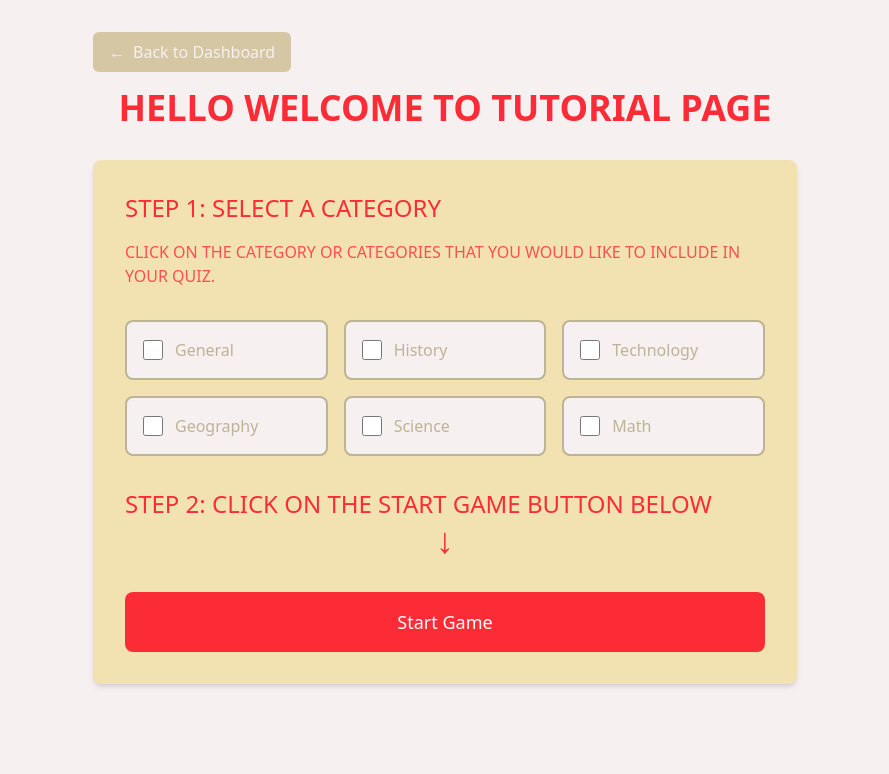
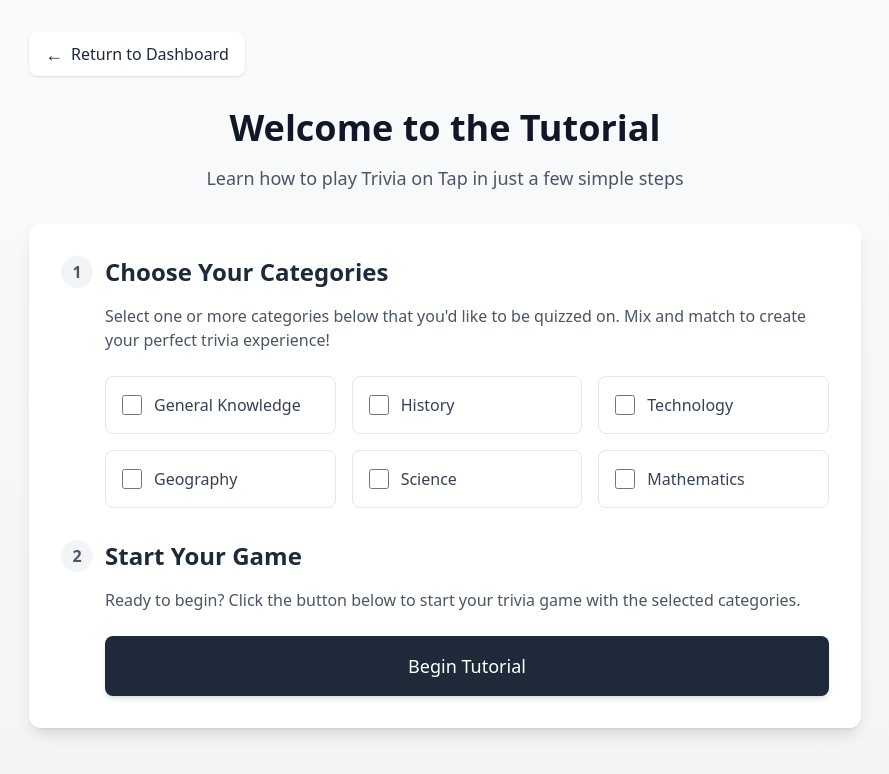
Before and after one commit to rafaelmarcoo/trivia-on-tap, a Next.js app: page /dashboard/tutorial in a window 1280 px wide. Shown: the top 774 px of the page, without its empty margins (195-1084 px from the left). Built offline with nearby package versions, Linux system fonts and the light colour scheme.

Commit message:
Improved Tutorial

```diff
--- a/postcss.config.mjs
+++ b/postcss.config.mjs
@@ -2,5 +2,4 @@ const config = {
   plugins: {
     "@tailwindcss/postcss": {},
   },
-};
-export default config;
+};export default config;
--- a/src/app/dashboard/tutorial/components/Categories.js
+++ b/src/app/dashboard/tutorial/components/Categories.js
@@ -1,33 +1,35 @@
 "use client";
 
 const categories = [
-  { id: "general", name: "General" },
+  { id: "general", name: "General Knowledge" },
   { id: "history", name: "History" },
   { id: "technology", name: "Technology" },
   { id: "geography", name: "Geography" },
   { id: "science", name: "Science" },
-  { id: "math", name: "Math" },
+  { id: "math", name: "Mathematics" },
 ];
 
 export default function CategoryChecklist() {
   return (
-    <div className="grid grid-cols-1 md:grid-cols-2 lg:grid-cols-3 gap-4 mb-8">
+    <div className="grid grid-cols-1 md:grid-cols-2 lg:grid-cols-3 gap-4">
       {categories.map((category) => (
         <div
           key={category.id}
-          className="flex items-center p-4 rounded-lg bg-[var(--color-primary)] border-[var(--color-fourth)] border-2"
+          className="flex items-center p-4 rounded-lg bg-white border border-gray-200 hover:border-blue-400 hover:shadow-md transition-all group"
         >
+          <div className="flex items-center flex-1">
             <input
               type="checkbox"
               id={category.id}
-            className="w-5 h-5 mr-3 cursor-pointer accent-[var(--color-tertiary)]"
+              className="w-5 h-5 mr-3 cursor-pointer accent-blue-600 rounded"
             />
             <label
               htmlFor={category.id}
-            className="text-[var(--color-fourth)] cursor-pointer"
+              className="text-gray-700 font-medium cursor-pointer group-hover:text-gray-900"
             >
               {category.name}
             </label>
+          </div>
         </div>
       ))}
     </div>
--- a/src/app/dashboard/tutorial/components/Maths.js
+++ b/src/app/dashboard/tutorial/components/Maths.js
@@ -1,11 +1,9 @@
 "use client";
 
-import { useRouter } from "next/navigation";
 import { useState } from "react";
 
-export default function Maths() {
+export default function Maths({ onComplete }) {
   const [answer, setAnswer] = useState("");
-  const router  = useRouter();
 
   const handleChange = (e) => {
     setAnswer(e.target.value);
@@ -17,60 +15,74 @@ export default function Maths() {
   };
 
   return (
-    <div className="space-y-4">
+    <div className="space-y-8">
+      <section>
+        <div className="flex items-center gap-3 mb-4">
+          <span className="flex items-center justify-center w-8 h-8 rounded-full bg-gray-100 text-gray-600 font-semibold">1</span>
+          <h2 className="text-2xl font-semibold text-gray-800">Sample Question</h2>
+        </div>
+        <p className="text-gray-600 mb-6 pl-11">
+          The question will be displayed here during the actual quiz.
+          Enter your numerical answer in the field below.
+        </p>
 
-      <h2 className="text-xl text-red-500">
-        MATHS QUESTION WILL BE DISPLAYED HERE
-      </h2>
-      <h3 className="text-xl mb-4 font-semibold text-red-500 text-center">
-        ENTER YOUR ANSWER BELOW
-        <p className="text-4xl text-center mb-8 text-red-500">↓</p>
-      </h3>
-
+        <div className="pl-11 space-y-4">
+          <div className="space-y-2">
+            <label htmlFor="answer" className="block text-sm font-medium text-gray-700">
+              Your Answer
+            </label>
             <input
+              id="answer"
               type="text"
               value={answer}
               onChange={handleChange}
-        className="w-full p-4 rounded-lg border-2 bg-[var(--color-primary)] border-[var(--color-fourth)]"
-        placeholder="Enter your answer (numbers only)"
+              className="w-full p-4 rounded-lg border border-gray-200 bg-white focus:border-gray-400 focus:ring-1 focus:ring-gray-400 transition-colors"
+              placeholder="Enter your numerical answer"
             />
+          </div>
 
           <button
             onClick={handleSubmit}
             disabled={answer.trim() === ""}
-        className={`w-full py-3 px-6 rounded-lg font-semibold transition-colors ${
+            className={`w-full py-3 px-6 rounded-lg font-medium transition-colors ${
               answer.trim() !== ""
-            ? "bg-[var(--color-tertiary)] text-[var(--color-primary)] hover:bg-opacity-90"
-            : "bg-[var(--color-tertiary)] text-[var(--color-primary)] opacity-50 cursor-not-allowed"
+                ? "bg-gray-800 text-white hover:bg-gray-700"
+                : "bg-gray-200 text-gray-500 cursor-not-allowed"
             }`}
           >
             Submit Answer
           </button>
+        </div>
+      </section>
 
-      {/* Example result display sections */}
-      <div className="flex flex-col items-center">
-        <span className="text-sm text-center mb-1">
-          IF YOU GET THE CORRECT ANSWER THEN THIS WILL BE DISPLAYED BELOW
-        </span>
-        <p className="text-2xl text-black-500">↓</p>
-        <div className="text-green-700 font-bold">Correct!</div>
+      <section className="space-y-6 bg-gray-50 p-6 rounded-lg">
+        <h3 className="text-lg font-medium text-gray-800 mb-4">How it works:</h3>
+
+        <div className="space-y-4">
+          <div className="flex items-center gap-4 p-3 bg-green-50 rounded-lg border border-green-200">
+            <div className="flex-1">
+              <p className="text-green-800 font-medium">Correct Answer</p>
+              <p className="text-green-600 text-sm">Your answer matches the expected result</p>
+            </div>
           </div>
 
-      <div className="flex flex-col items-center">
-        <span className="text-sm text-center mb-1">
-          IF YOU GET THE WRONG ANSWER THEN THIS WILL BE DISPLAYED BELOW
-        </span>
-        <p className="text-2xl text-black-500">↓</p>
-        <div className="text-red-700 font-bold">
-          Incorrect. The correct answer was: _________
+          <div className="flex items-center gap-4 p-3 bg-red-50 rounded-lg border border-red-200">
+            <div className="flex-1">
+              <p className="text-red-800 font-medium">Incorrect Answer</p>
+              <p className="text-red-600 text-sm">The correct answer was: [answer]</p>
             </div>
           </div>
+        </div>
+      </section>
+
+      <section>
         <button
-            onClick={() => router.push('/dashboard/')}
-            className="w-full py-3 px-6 bg-red-500 text-white rounded-lg font-semibold hover:bg-red-600 transition-colors mt-8"
+          onClick={onComplete}
+          className="w-full py-4 px-8 rounded-lg text-lg bg-gray-800 hover:bg-gray-700 text-white font-medium transition-colors shadow-md"
         >
-            END TUTORIAL
+          Complete Tutorial
         </button>
+      </section>
     </div>
   );
 }
--- a/src/app/dashboard/tutorial/components/MultiChoiceQ.js
+++ b/src/app/dashboard/tutorial/components/MultiChoiceQ.js
@@ -1,14 +1,11 @@
 "use client";
 
 import { useState } from 'react';
-import TrueFalse from "./TrueFalse";
 
-export default function MultiChoiceQ() {
+export default function MultiChoiceQ({ onNext }) {
   const [selectedAnswer, setSelectedAnswer] = useState(null);
   const [isAnswered, setIsAnswered] = useState(false);
   const correctAnswer = "Option B";
-  const [showQuestion, setShowQuestion] = useState(false);
-
 
   const handleAnswer = (option) => {
     if (!isAnswered) {
@@ -19,7 +16,7 @@ export default function MultiChoiceQ() {
 
   const getButtonClass = (option) => {
     if (!isAnswered) {
-      return 'bg-gray-100 border-[var(--color-fourth)] hover:bg-[var(--color-tertiary)]';
+      return 'bg-white border-gray-200 hover:bg-gray-50';
     }
 
     if (option === correctAnswer) {
@@ -30,96 +27,64 @@ export default function MultiChoiceQ() {
       return 'bg-red-100 border-red-500';
     }
 
-    return 'bg-gray-100 border-[var(--color-fourth)]';
+    return 'bg-white border-gray-200';
   };
 
   return (
+    <div className="space-y-8">
+      <section>
+        <div className="flex items-center gap-3 mb-4">
+          <span className="flex items-center justify-center w-8 h-8 rounded-full bg-gray-100 text-gray-600 font-semibold">1</span>
+          <h2 className="text-2xl font-semibold text-gray-800">Sample Question</h2>
+        </div>
+        <p className="text-gray-600 mb-6 pl-11">
+          Select what you think is the correct answer from the options below.
+          The question will be displayed here in the actual quiz.
+        </p>
 
-    <div className="max-w-3xl mx-auto p-8 min-h-screen bg-[var(--color-primary)]">
-                <h1 className="text-4xl text-center font-bold mb-8 text-red-500">
-            HOW TO ANSWER QUIZ QUESTIONS
-          </h1>
+        <div className="pl-11 space-y-3">
+          {["Option A", "Option B", "Option C", "Option D"].map((option) => (
+            <button
+              key={option}
+              onClick={() => handleAnswer(option)}
+              className={`w-full p-4 rounded-lg border text-left font-medium transition-colors ${getButtonClass(option)}`}
+            >
+              {option}
+            </button>
+          ))}
+        </div>
+      </section>
 
-    <div className="space-y-6 bg-[var(--color-secondary)] p-8 rounded-lg shadow-md">
-      {!showQuestion ? (
-        <>
-          <h2 className="text-xl text-red-500">
-            THE QUESTION WILL BE DISPLAYED HERE
-          </h2>
-          <h3 className="text-xl mb-4 font-semibold text-red-500 text-center">
-            THIS IS A MULTIPLE CHOICE QUESTION
-          </h3>
-          <h3 className="text-xl mb-4 font-semibold text-red-500 text-center">
-            SELECT WHAT YOU THINK IS THE CORRECT ANSWER BELOW
-            <p className="text-4xl text-center font-bold mb-8 text-black">↓</p>
-          </h3>
+      {isAnswered && (
+        <section className="space-y-6 bg-gray-50 p-6 rounded-lg">
+          <h3 className="text-lg font-medium text-gray-800 mb-4">How it works:</h3>
 
-          <div className="grid grid-cols-1 gap-3">
-            <button
-              onClick={() => handleAnswer("Option A")}
-              className={`p-4 rounded-lg border-2 transition-colors ${getButtonClass("Option A")}`}
-            >
-              Option A
-            </button>
-
-            <button
-              onClick={() => handleAnswer("Option B")}
-              className={`p-4 rounded-lg border-2 transition-colors ${getButtonClass("Option B")}`}
-            >
-              Option B
-            </button>
-
-            <button
-              onClick={() => handleAnswer("Option C")}
-              className={`p-4 rounded-lg border-2 transition-colors ${getButtonClass("Option C")}`}
-            >
-              Option C
-            </button>
-
-            <button
-              onClick={() => handleAnswer("Option D")}
-              className={`p-4 rounded-lg border-2 transition-colors ${getButtonClass("Option D")}`}
-            >
-              Option D
-            </button>
-          </div>
-
-          {isAnswered && (
-            <div className="flex flex-col items-center mt-4 space-y-4">
-              <div className="flex flex-col items-center">
-                <span className="text-sm text-center mb-1">
-                  IF YOU GET THE CORRECT ANSWER THEN THE BOX YOU SELECTED WILL TURN GREEN
-                </span>
-                <p className="text-2xl text-black-500">↓</p>
-                <button className="bg-green-100 border-green-500 p-4 rounded-lg border-2 transition-colors">
-                  Option C
-                </button>
-              </div>
-
-              <div className="flex flex-col items-center">
-                <span className="text-sm text-center mb-1">
-                  IF YOU GET THE WRONG ANSWER IT WILL TURN RED
-                </span>
-                <p className="text-2xl text-black-500">↓</p>
-                <button className="bg-red-100 border-red-500 p-4 rounded-lg border-2 transition-colors">
-                  Option A
-                </button>
+          <div className="space-y-4">
+            <div className="flex items-center gap-4 p-3 bg-green-50 rounded-lg border border-green-200">
+              <div className="flex-1">
+                <p className="text-green-800 font-medium">Correct Answer</p>
+                <p className="text-green-600 text-sm">The selected answer matches the correct answer</p>
               </div>
             </div>
-          )}
 
-          <button
-            onClick={() => setShowQuestion(true)}
-            className="w-full py-3 px-6 bg-red-500 text-white rounded-lg font-semibold hover:bg-red-600 transition-colors"
-          >
-            Next Step
-          </button>
-        </>
-      ) : (
-        <TrueFalse />
+            <div className="flex items-center gap-4 p-3 bg-red-50 rounded-lg border border-red-200">
+              <div className="flex-1">
+                <p className="text-red-800 font-medium">Incorrect Answer</p>
+                <p className="text-red-600 text-sm">The selected answer is not correct</p>
+              </div>
+            </div>
+          </div>
+        </section>
       )}
+
+      <section>
+        <button
+          onClick={onNext}
+          className="w-full py-4 px-8 rounded-lg text-lg bg-gray-800 hover:bg-gray-700 text-white font-medium transition-colors shadow-md"
+        >
+          Continue to True/False Questions
+        </button>
+      </section>
     </div>
-    </div>
-
   );
 }
--- a/src/app/dashboard/tutorial/components/TrueFalse.js
+++ b/src/app/dashboard/tutorial/components/TrueFalse.js
@@ -1,11 +1,9 @@
 "use client";
 
 import { useState } from 'react';
-import Maths from "./Maths";
 
-export default function TrueFalse() {
+export default function TrueFalse({ onNext }) {
   const [selectedOption, setSelectedOption] = useState(null);
-  const [showQuestion, setShowQuestion] = useState(false);
 
   const handleButtonClick = (option) => {
     setSelectedOption(option);
@@ -14,72 +12,73 @@ export default function TrueFalse() {
   const getButtonClass = (option) => {
     if (selectedOption === option) {
       return option === "True"
-        ? 'bg-green-100 border-green-500'
-        : 'bg-red-100 border-red-500';
+        ? 'bg-green-100 border-green-500 text-green-800'
+        : 'bg-red-100 border-red-500 text-red-800';
     }
-    return 'bg-[var(--color-primary)] border-[var(--color-fourth)] hover:bg-[var(--color-tertiary)]';
+    return 'bg-white border-gray-200 hover:bg-gray-50 text-gray-800';
   };
 
   return (
-    <div className="space-y-6 bg-[var(--color-secondary)] p-8 rounded-lg shadow-md">
-      {!showQuestion ? (
-        <>
-          <h2 className="text-xl text-red-500">
-            TRUE OR FALSE QUESTION WILL BE DISPLAYED HERE
-          </h2>
-          <h3 className="text-xl mb-4 font-semibold text-red-500 text-center">
-            SELECT TRUE OR FALSE
-            <p className="text-4xl text-center font-bold mb-8 text-black">↓</p>
-          </h3>
+    <div className="space-y-8">
+      <section>
+        <div className="flex items-center gap-3 mb-4">
+          <span className="flex items-center justify-center w-8 h-8 rounded-full bg-gray-100 text-gray-600 font-semibold">1</span>
+          <h2 className="text-2xl font-semibold text-gray-800">Sample Question</h2>
+        </div>
+        <p className="text-gray-600 mb-6 pl-11">
+          Select whether you think the statement is true or false.
+          The question will be displayed here in the actual quiz.
+        </p>
 
-          <div className="grid grid-cols-2 gap-3">
+        <div className="pl-11">
+          <div className="grid grid-cols-2 gap-4">
             <button
               onClick={() => handleButtonClick("True")}
-              className={`p-4 rounded-lg border-2 transition-colors ${getButtonClass("True")}`}
+              className={`p-4 rounded-lg border transition-colors font-medium ${getButtonClass("True")}`}
             >
               True
             </button>
 
             <button
               onClick={() => handleButtonClick("False")}
-              className={`p-4 rounded-lg border-2 transition-colors ${getButtonClass("False")}`}
+              className={`p-4 rounded-lg border transition-colors font-medium ${getButtonClass("False")}`}
             >
               False
             </button>
           </div>
+        </div>
+      </section>
 
-          <div className="flex flex-col items-center mt-8 space-y-4">
-            <div className="flex flex-col items-center">
-              <span className="text-sm text-center mb-1">
-                PRESSING TRUE TURNS IT GREEN
-              </span>
-              <p className="text-2xl text-black-500">↓</p>
-              <button className="bg-green-100 border-green-500 p-4 rounded-lg border-2 transition-colors w-full">
-                True
-              </button>
+      {selectedOption && (
+        <section className="space-y-6 bg-gray-50 p-6 rounded-lg">
+          <h3 className="text-lg font-medium text-gray-800 mb-4">How it works:</h3>
+
+          <div className="space-y-4">
+            <div className="flex items-center gap-4 p-3 bg-green-50 rounded-lg border border-green-200">
+              <div className="flex-1">
+                <p className="text-green-800 font-medium">True Answer</p>
+                <p className="text-green-600 text-sm">When you select "True", the button will be highlighted in green</p>
+              </div>
             </div>
 
-            <div className="flex flex-col items-center">
-              <span className="text-sm text-center mb-1">
-                PRESSING FALSE TURNS IT RED
-              </span>
-              <p className="text-2xl text-black-500">↓</p>
-              <button className="bg-red-100 border-red-500 p-4 rounded-lg border-2 transition-colors w-full">
-                False
-              </button>
+            <div className="flex items-center gap-4 p-3 bg-red-50 rounded-lg border border-red-200">
+              <div className="flex-1">
+                <p className="text-red-800 font-medium">False Answer</p>
+                <p className="text-red-600 text-sm">When you select "False", the button will be highlighted in red</p>
+              </div>
             </div>
           </div>
+        </section>
+      )}
 
-          <button
-            onClick={() => setShowQuestion(true)}
-            className="w-full py-3 px-6 bg-red-500 text-white rounded-lg font-semibold hover:bg-red-600 transition-colors mt-8"
-          >
-            Next Step
-          </button>
-        </>
-      ) : (
-        <Maths />
-      )}
+      <section>
+        <button
+          onClick={onNext}
+          className="w-full py-4 px-8 rounded-lg text-lg bg-gray-800 hover:bg-gray-700 text-white font-medium transition-colors shadow-md"
+        >
+          Continue to Math Questions
+        </button>
+      </section>
     </div>
   );
 }
--- a/src/app/dashboard/tutorial/page.js
+++ b/src/app/dashboard/tutorial/page.js
@@ -2,54 +2,115 @@
 
 import { useState } from "react";
 import Categories from "./components/Categories";
-import Question from "./components/MultiChoiceQ";
+import MultiChoiceQ from "./components/MultiChoiceQ";
+import TrueFalse from "./components/TrueFalse";
+import Maths from "./components/Maths";
 import { useRouter, useSearchParams } from 'next/navigation';
 
-
 export default function TutorialPage() {
-  const [showQuestion, setShowQuestion] = useState(false);
+  const [tutorialStep, setTutorialStep] = useState(0); // 0 = welcome, 1 = multiple choice, 2 = true/false, 3 = math
   const router = useRouter();
 
+  const getTutorialHeader = () => {
+    switch(tutorialStep) {
+      case 1:
+        return {
+          title: "Multiple Choice Questions",
+          subtitle: "Learn how to answer multiple choice questions in the quiz"
+        };
+      case 2:
+        return {
+          title: "True or False Questions",
+          subtitle: "Learn how to answer true/false questions in the quiz"
+        };
+      case 3:
+        return {
+          title: "Math Questions",
+          subtitle: "Learn how to answer math questions in the quiz"
+        };
+      default:
+        return {
+          title: "Welcome to the Tutorial",
+          subtitle: "Learn how to play Trivia on Tap in just a few simple steps"
+        };
+    }
+  };
+
+  const renderTutorialContent = () => {
+    switch(tutorialStep) {
+      case 1:
+        return <MultiChoiceQ onNext={() => setTutorialStep(2)} />;
+      case 2:
+        return <TrueFalse onNext={() => setTutorialStep(3)} />;
+      case 3:
+        return <Maths onComplete={() => router.push('/dashboard')} />;
+      default:
+        return (
+          <div className="space-y-8">
+            <section>
+              <div className="flex items-center gap-3 mb-4">
+                <span className="flex items-center justify-center w-8 h-8 rounded-full bg-gray-100 text-gray-600 font-semibold">1</span>
+                <h2 className="text-2xl font-semibold text-gray-800">Choose Your Categories</h2>
+              </div>
+              <p className="text-gray-600 mb-6 pl-11">
+                Select one or more categories below that you'd like to be quizzed on.
+                Mix and match to create your perfect trivia experience!
+              </p>
+              <div className="pl-11">
+                <Categories />
+              </div>
+            </section>
+
+            <section>
+              <div className="flex items-center gap-3 mb-4">
+                <span className="flex items-center justify-center w-8 h-8 rounded-full bg-gray-100 text-gray-600 font-semibold">2</span>
+                <h2 className="text-2xl font-semibold text-gray-800">Start Your Game</h2>
+              </div>
+              <p className="text-gray-600 mb-6 pl-11">
+                Ready to begin? Click the button below to start your trivia game with the selected categories.
+              </p>
+              <div className="pl-11">
+                <button
+                  className="w-full py-4 px-8 rounded-lg text-lg bg-gray-800 hover:bg-gray-700 text-white font-medium transition-colors shadow-md"
+                  onClick={() => setTutorialStep(1)}
+                >
+                  Begin Tutorial
+                </button>
+              </div>
+            </section>
+          </div>
+        );
+    }
+  };
+
+  const header = getTutorialHeader();
+
   return (
-    <div className="max-w-3xl mx-auto p-8 min-h-screen bg-[var(--color-primary)]">
-            <button
-        onClick={() =>  router.push('/dashboard')}
-        className="mb-4 px-4 py-2 bg-[var(--color-tertiary)] text-[var(--color-primary)] rounded-md flex items-center gap-2"
-      >
-        <span>←</span> Back to Dashboard
-      </button>
-      {!showQuestion ? (
-        <>
-          <h1 className="text-4xl text-center font-bold mb-8 text-red-500">
-            HELLO WELCOME TO TUTORIAL PAGE
+    <div className="min-h-screen bg-gradient-to-b from-gray-50 to-gray-100">
+      <div className="max-w-4xl mx-auto p-8">
+        <nav className="mb-8">
+          <button
+            onClick={() => router.push('/dashboard')}
+            className="px-4 py-2 bg-white hover:bg-gray-50 text-gray-800 rounded-lg flex items-center gap-2 transition-colors shadow-sm"
+          >
+            <span className="text-lg">←</span>
+            <span>Return to Dashboard</span>
+          </button>
+        </nav>
+
+        <header className="text-center mb-8">
+          <h1 className="text-4xl font-bold text-gray-900 mb-4">
+            {header.title}
           </h1>
+          <p className="text-lg text-gray-600">
+            {header.subtitle}
+          </p>
+        </header>
 
-          <div className="bg-[var(--color-secondary)] p-8 rounded-lg shadow-md">
-            <h2 className="text-2xl mb-4 text-red-500">
-              STEP 1: SELECT A CATEGORY
-            </h2>
-            <p className="text-red-500/80 mb-8">
-              CLICK ON THE CATEGORY OR CATEGORIES THAT YOU WOULD LIKE TO INCLUDE
-              IN YOUR QUIZ.
-            </p>
-
-            <Categories />
-
-            <h2 className="text-2xl mb-4 text-red-500">
-              STEP 2: CLICK ON THE START GAME BUTTON BELOW
-              <p className="text-4xl text-center mb-8 text-red-500">↓</p>
-            </h2>
-            <button
-              className="w-full py-4 px-8 rounded-lg text-lg bg-red-500 cursor-pointer text-[var(--color-white)]"
-              onClick={() => setShowQuestion(true)}
-            >
-              Start Game
-            </button>
-          </div>
-        </>
-      ) : (
-        <Question />
-      )}
+        <div className="bg-white rounded-xl shadow-lg p-8">
+          {renderTutorialContent()}
+        </div>
+      </div>
     </div>
   );
 }
```
Lines whose indentation alone changed are shown as unchanged.
